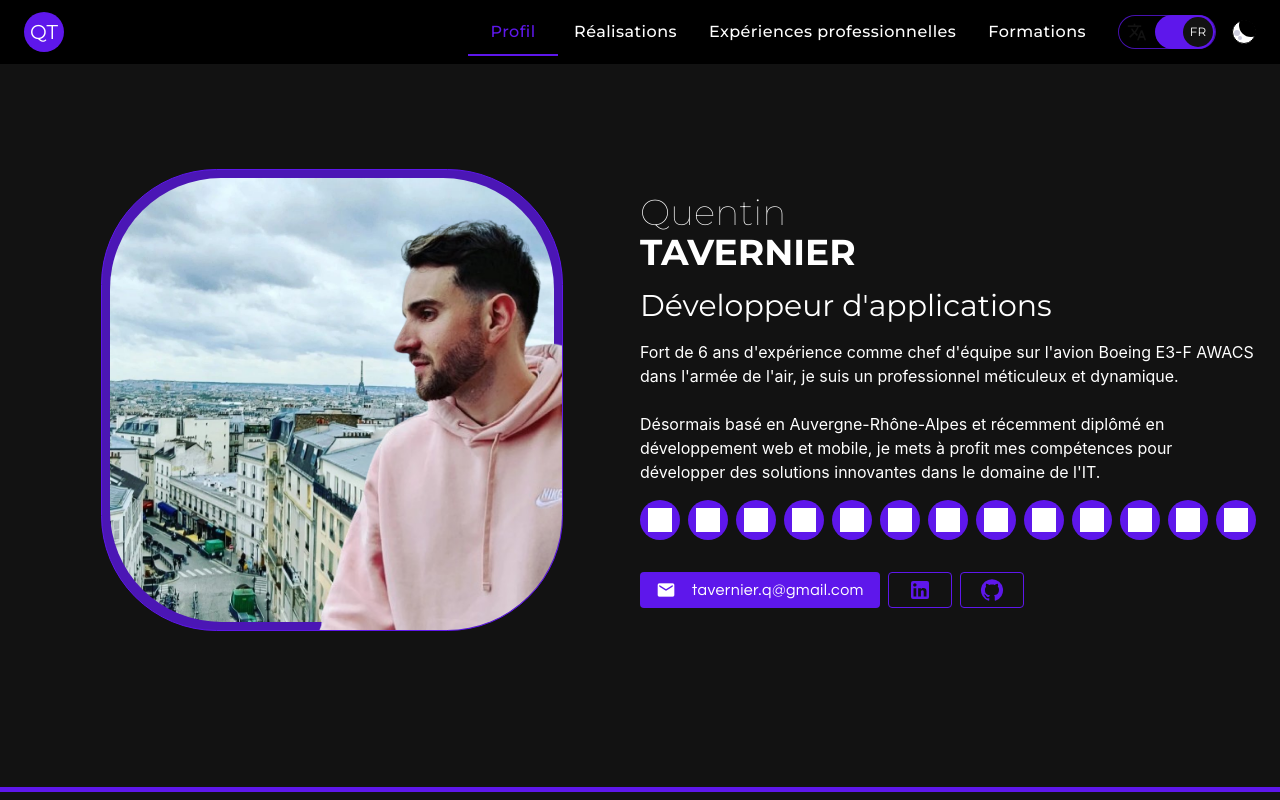
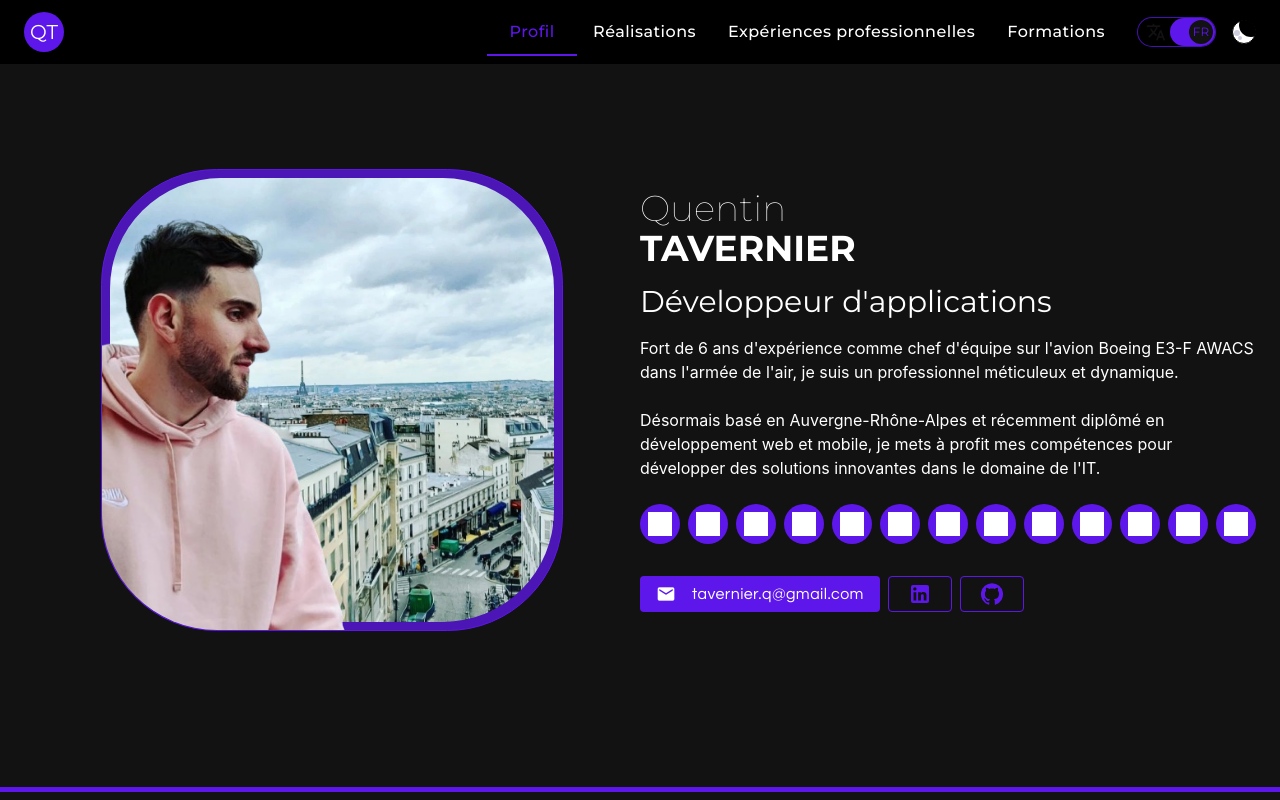
Before and after one commit to QuentinTavernier/cv, a React (Create React App) app: page / in a window 1280 px wide. Shown: the top 800 px of the page. Built offline with nearby package versions, Linux system fonts and the light colour scheme; grey boxes are pictures that could not be loaded.

Commit message:
fix: transition on LanguageSwitch

```diff
--- a/public/index.html
+++ b/public/index.html
@@ -14,8 +14,9 @@
     <meta name="theme-color" content="#000000" />
     <meta
       name="description"
-      content="Web site created using create-react-app"
+      content="CV en ligne"
     />
+    <meta name="author" content="Quentin Tavernier" />
     <link rel="apple-touch-icon" href="%PUBLIC_URL%/favicon.ico" />
     <!--
       manifest.json provides metadata used when your web app is installed on a
@@ -31,7 +32,7 @@
       work correctly both with client-side routing and a non-root public URL.
       Learn how to configure a non-root public URL by running `npm run build`.
     -->
-    <title>Quentin TAVERNIER</title>
+    <title>Quentin TAVERNIER - Développeur d'applications</title>
   </head>
   <body>
     <noscript>You need to enable JavaScript to run this app.</noscript>
--- a/src/App.js
+++ b/src/App.js
@@ -29,7 +29,7 @@ function App() {
     const handleChange = (event, newValue) => {
         setValue(newValue);
         const sectionRefs = [homeRef, achievementsRef, workExperiencesRef, educationRef];
-        sectionRefs[newValue].current.scrollIntoView({behavior: 'smooth'});
+        sectionRefs[newValue].current.scrollIntoView({behavior: 'smooth', block : "start"});
     };
 
     useEffect(() => {
@@ -57,7 +57,7 @@ function App() {
                 });
             },
             {
-                threshold: 0.1
+                threshold: 0.2
             }
         );
 
@@ -75,8 +75,8 @@ function App() {
                 <header>
                     <Menu value={value} handleChange={handleChange}/>
                 </header>
-                <div className="flex-grow pb-24 pt-24 md:pt-0">
-                    <div ref={homeRef} id="section-0" className="content-section md:py-0">
+                <div className="flex-grow">
+                    <div ref={homeRef} id="section-0" className="content-section md:pt-0">
                         <EnteringDiv>
                             <Profile/>
                         </EnteringDiv>
--- a/src/components/AchievementsCard.js
+++ b/src/components/AchievementsCard.js
@@ -62,7 +62,7 @@ export const AchievementsCard = (props) => {
                     {expanded &&
                         <>
                             <div className="py-8 w-full">
-                                <p className="p-text text-xl mb-4">
+                                <p className="p-text mb-2">
                                     {t('what_did_i_do')}
                                 </p>
                                 <ListComponent
@@ -78,7 +78,7 @@ export const AchievementsCard = (props) => {
                         </>
                     }
                     <div
-                        className={`d-flex-col md:d-flex-row w-full mt-8 md:mt-16 ${expanded && link ? " start-end gap-4 md:between-center" : "end-center" }`}
+                        className={`d-flex-col md:d-flex-row w-full mt-8 md:mt-16 ${expanded && link ? " center-end gap-4 md:between-center" : "end-end" }`}
                     >
                         {expanded && link &&
                             <ButtonComponent
@@ -90,7 +90,7 @@ export const AchievementsCard = (props) => {
                         }
                         <button
                             onClick={onExpandClick}
-                            className="d-flex-row gap-2"
+                            className="d-flex-row gap-2 center-center"
                         >
                             <p className="p-text">
                                 {expanded ? t('hide') : t('learn_more')}
--- a/src/components/LanguageSwitch.js
+++ b/src/components/LanguageSwitch.js
@@ -3,7 +3,6 @@ import React, {useState} from 'react';
 import {useTranslation} from 'react-i18next';
 
 import {IconComponent} from "./IconComponent";
-import {SpringLayoutTransitionDiv} from "./animations/SpringLayoutTransitionDiv";
 
 import {useTheme} from "../context/ThemeProvider";
 
@@ -12,7 +11,6 @@ export const LanguageSwitch = () => {
     const {darkMode} = useTheme()
 
     const currentLanguage = i18n.language;
-
     const [language, setLanguage] = useState(currentLanguage);
 
     const changeLanguage = () => {
@@ -23,22 +21,28 @@ export const LanguageSwitch = () => {
     };
 
     return (
-        <div className="switch-container bg-white dark:bg-black border border-opaquePurple ">
-            <div className="flex center-center px-2">
+        <div className="switch-container">
+            <div className="flex center-center pl-2 pr-1">
                 <IconComponent
                     icon="translate"
                     size="small"
                     color={darkMode ? "grey" : "beige"}
                 />
             </div>
-            <div className="switch border-0" data-isOn={language === "fr"} onClick={changeLanguage}>
-                <SpringLayoutTransitionDiv>
-                    <div className="handle bg-beige dark:bg-grey hover:opacity-80">
-                        <p className="p-text text-xs">
-                            {language.toUpperCase()}
-                        </p>
-                    </div>
-                </SpringLayoutTransitionDiv>
+            <div
+                className="switch"
+                onClick={changeLanguage}
+            >
+                <div
+                    className="handle"
+                    style={{
+                        transform: language === "fr" ? "translateX(17px)" : "translateX(0)"
+                    }}
+                >
+                    <p className="p-text text-xs !text-purple">
+                        {language.toUpperCase()}
+                    </p>
+                </div>
             </div>
         </div>
     );
--- a/src/components/contents/Profile.js
+++ b/src/components/contents/Profile.js
@@ -8,21 +8,21 @@ export const Profile = () => {
     const {t} = useTranslation();
 
     return (
-        <div className="d-flex-col md:d-flex-row w-full h-screen center-center">
+        <div className="d-flex-col md:d-flex-row w-full min-h-screen center-center">
             <div className="flex flex-1 justify-start md:justify-center">
                 <div
-                    className="relative p-2 bg-opaquePurple border border-purple h-fit w-3/4"
+                    className="relative p-2 bg-opaquePurple border border-purple h-fit w-3/4 scale-x-[-1]"
                     style={{borderRadius: '25%'}}
                 >
                     <img
                         src={require('../../assets/images/avatar-bg.webp')}
-                        className="relative h-auto w-full"
+                        className="relative h-full w-full"
                         style={{borderRadius: '25%'}}
                         alt="Avatar"
                     />
                     <img
                         src={require('../../assets/images/avatar.webp')}
-                        className="absolute h-auto w-full right-0 bottom-0"
+                        className="absolute h-full w-full right-0 bottom-0"
                         style={{borderRadius: '25%'}}
                         alt="Avatar"
                     />
@@ -45,7 +45,7 @@ export const Profile = () => {
                     level={2}
                     text={t('job')}
                 />
-                <p className="p-text">
+                <p className="p-text mb-2">
                     {t('profile')}
                 </p>
                 <SkillComponent/>
```
Also changed, not shown: src/components/Menu.js (+19 -24 lines), public/robots.txt, src/tailwind.css.
